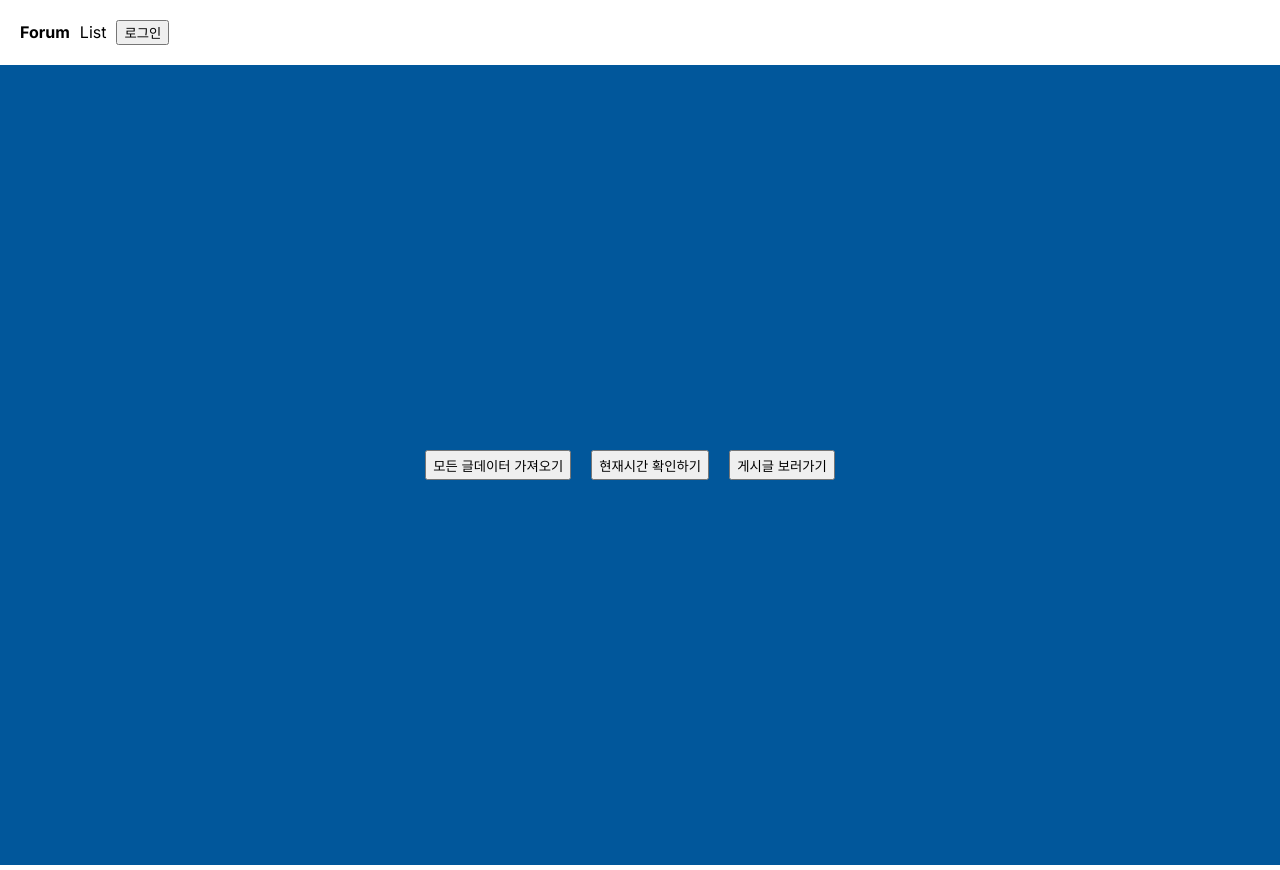
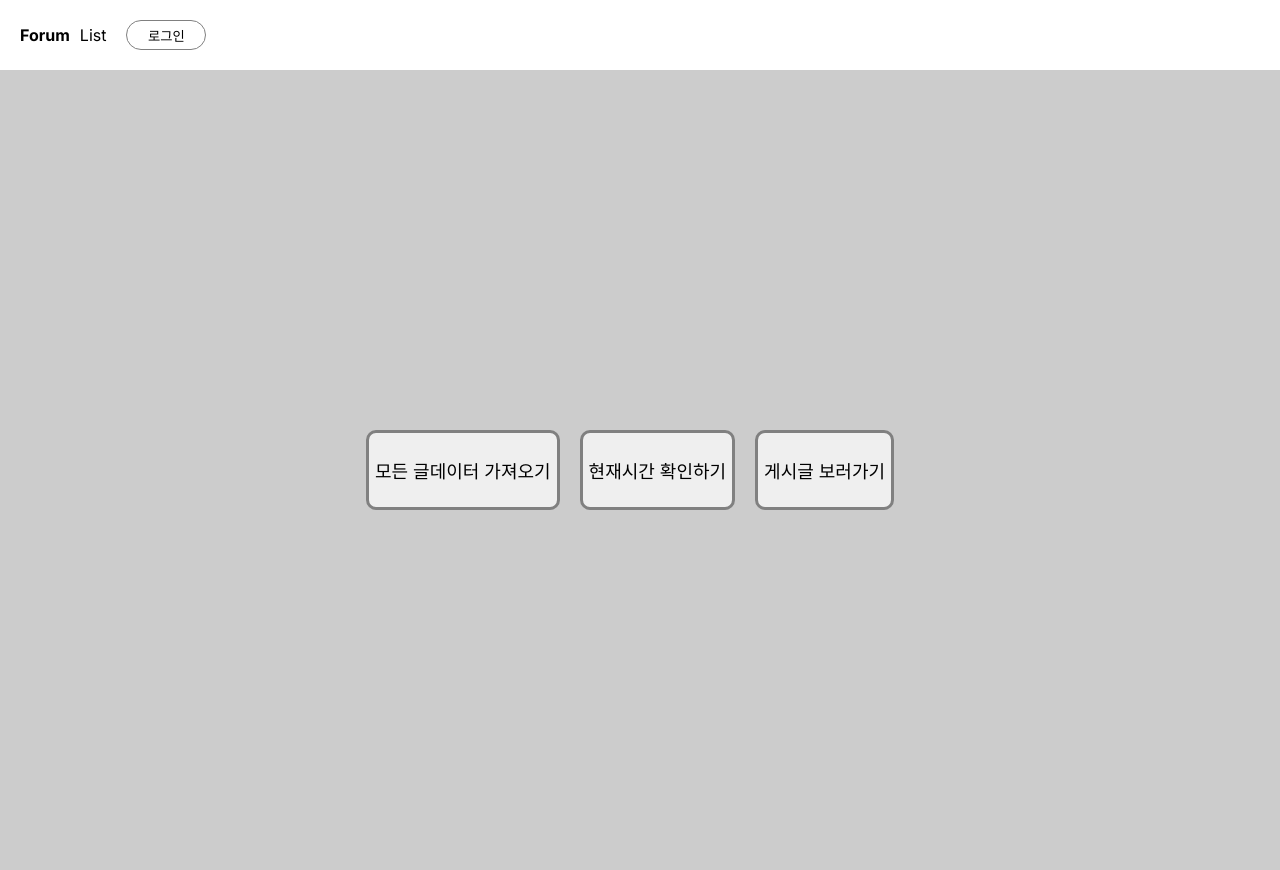
Before and after one commit to kongchip/nextJs_practice, a Next.js app in the folder forum/: page / in a window 1280 px wide. Built offline with nearby package versions, Linux system fonts and the light colour scheme; no server answers; the database is empty.

Commit message:
메인 페이지 UI수정 및 navbar UI 수정

```diff
--- a/forum/app/LoginBtn.js
+++ b/forum/app/LoginBtn.js
@@ -5,6 +5,7 @@ import { signIn } from 'next-auth/react';
 export default function LoginBtn() {
   return (
     <button
+      className="login-btn"
       onClick={() => {
         signIn();
       }}
--- a/forum/app/LogoutBtn.js
+++ b/forum/app/LogoutBtn.js
@@ -4,6 +4,7 @@ import { signOut } from 'next-auth/react';
 export default function LogoutBtn() {
   return (
     <button
+      className="login-btn"
       onClick={() => {
         signOut();
       }}
--- a/forum/app/globals.css
+++ b/forum/app/globals.css
@@ -23,14 +23,20 @@ body {
 }
 .main-page {
   height: 100vh;
-  background-color: #01579b;
+  background-color: #cccccc;
   display: flex;
   justify-content: center;
   align-items: center;
 }
 .choice-btn {
   margin-right: 20px;
-  height: 30px;
+  height: 80px;
+  border: 3px solid gray;
+  border-radius: 10px;
+  font-size: large;
+}
+.choice-btn:hover {
+  background-color: #8c8c8c;
 }
 
 .write-container {
@@ -64,7 +70,7 @@ body {
   width: 80px;
   background-color: rgb(7, 81, 56);
   border: 0px;
-  border-radius: 10%;
+  border-radius: 30px;
   color: white;
   margin-right: 10px;
 }
@@ -74,7 +80,7 @@ body {
   width: 80px;
   background-color: rgb(88, 88, 88);
   border: 0px;
-  border-radius: 10%;
+  border-radius: 30px;
   color: white;
 }
 
@@ -91,6 +97,7 @@ a {
 .navbar {
   background: white;
   padding: 20px;
+  height: 30px;
 }
 .navbar a {
   margin-right: 10px;
@@ -105,3 +112,24 @@ a {
   opacity: 1;
   transition: all 1s;
 }
+
+.name-UI {
+  float: right;
+}
+
+.login-btn {
+  background-color: white;
+  border-radius: 30px;
+  width: 80px;
+  height: 30px;
+  border: 1px solid gray;
+  margin-left: 10px;
+}
+
+.new-btn {
+  height: 40px;
+  width: 100px;
+  font-size: 20px;
+  border-radius: 10px;
+  border: 2px dotted gray;
+}
--- a/forum/app/layout.js
+++ b/forum/app/layout.js
@@ -25,8 +25,8 @@ export default async function RootLayout({ children }) {
           </Link>
           <Link href="/list">List</Link>
           {session ? (
-            <span>
-              {session.user.name}
+            <span className="name-UI">
+              {session.user.name + ' 님 어서오세요'}
               <LogoutBtn />
             </span>
           ) : (
--- a/forum/app/list/ListItem.js
+++ b/forum/app/list/ListItem.js
@@ -33,7 +33,7 @@ export default async function ListItem({ result }) {
         </div>
       ))}
       <Link href={'/write'}>
-        <button className="choice-btn">글작성</button>
+        <button className="new-btn">글작성</button>
       </Link>
     </div>
   );
```
